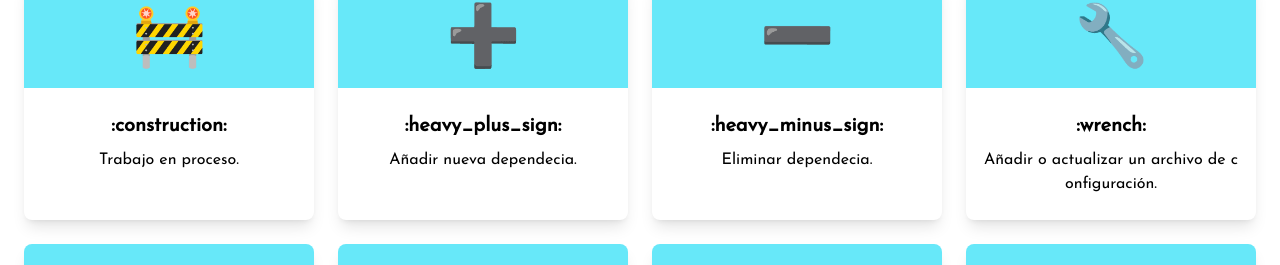
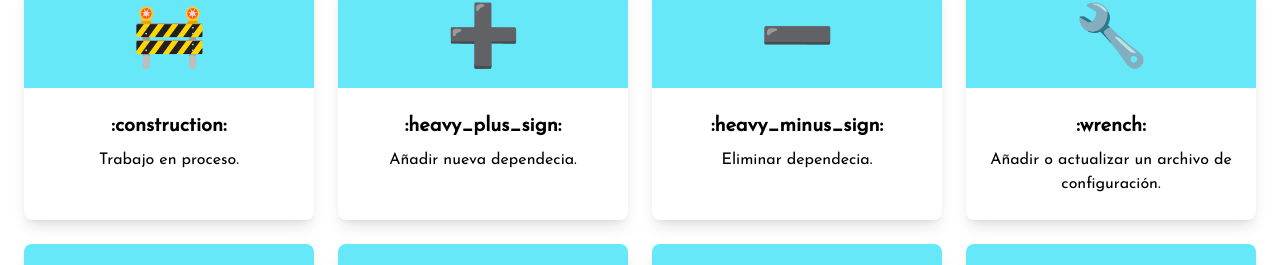
Before and after one commit to matcastaneda/ecommit, a React (Create React App) app: page / in a window 1280 px wide. Shown: the part 527-792 px from the top of the page. Built offline with nearby package versions, Linux system fonts and the light colour scheme.

Commit message:
🎨 Actualización de `break-words`

```diff
--- a/src/assets/style/tailwind.css
+++ b/src/assets/style/tailwind.css
@@ -4,7 +4,7 @@
 
 @layer components {
   body {
-    @apply font-josefin
+    @apply font-josefin;
   }
 
   .emoji-card {
@@ -12,6 +12,6 @@
   }
 
   .emoji-card-text {
-    @apply flex flex-col items-center text-center break-all md:break-words;
+    @apply flex flex-col items-center text-center;
   }
 }
--- a/src/components/EmojiCard/EmojiCard.js
+++ b/src/components/EmojiCard/EmojiCard.js
@@ -42,12 +42,14 @@ function EmojiCard({ emoji, code, description }) {
       <div className="emoji-card-text py-6">
         <div className="select-none cursor-pointer pb-2">
           <CopyToClipboard text={code}>
-            <p onClick={onClickCode} className="text-xl font-bold px-4">
+            <p
+              onClick={onClickCode}
+              className="text-xl font-bold px-4 break-all md:break-words">
               {code}
             </p>
           </CopyToClipboard>
         </div>
-        <p className="px-4 text-clip">{description}</p>
+        <p className="px-4 text-clip break-words">{description}</p>
       </div>
     </figure>
   );
```
